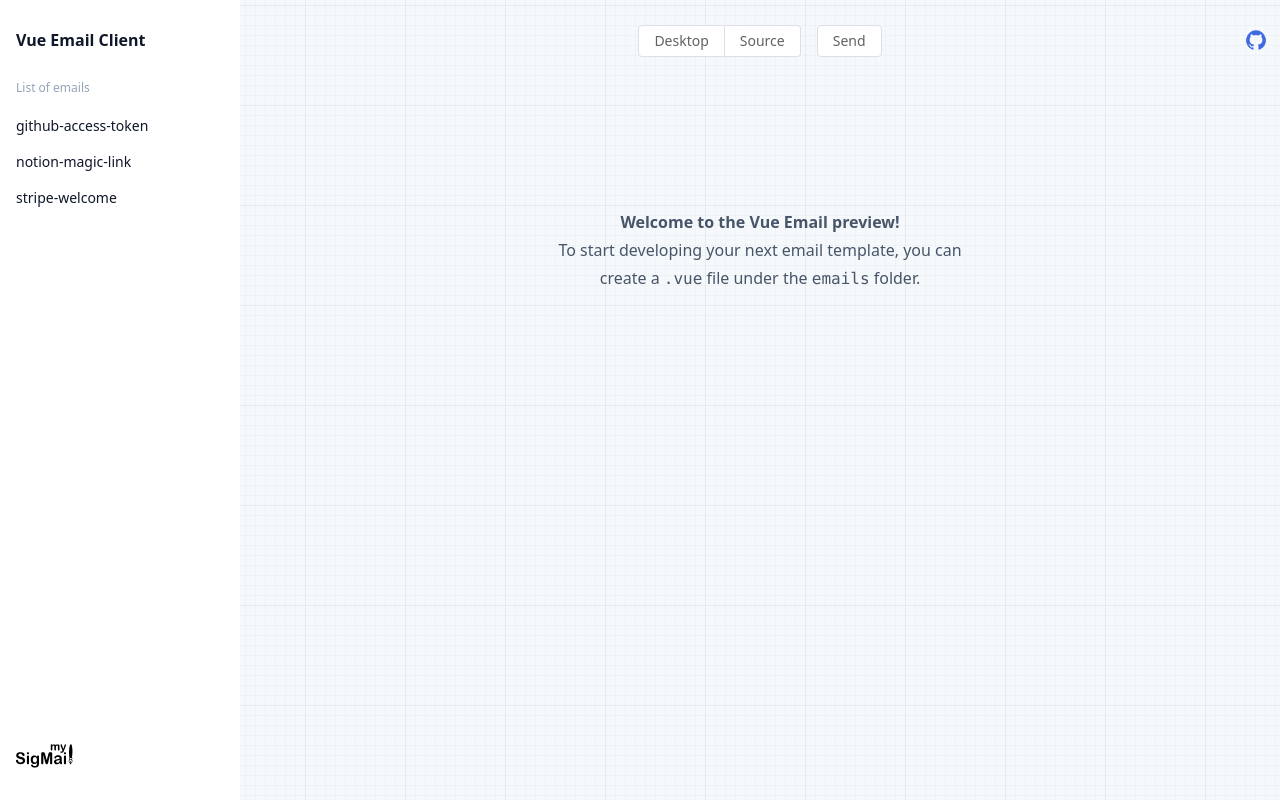
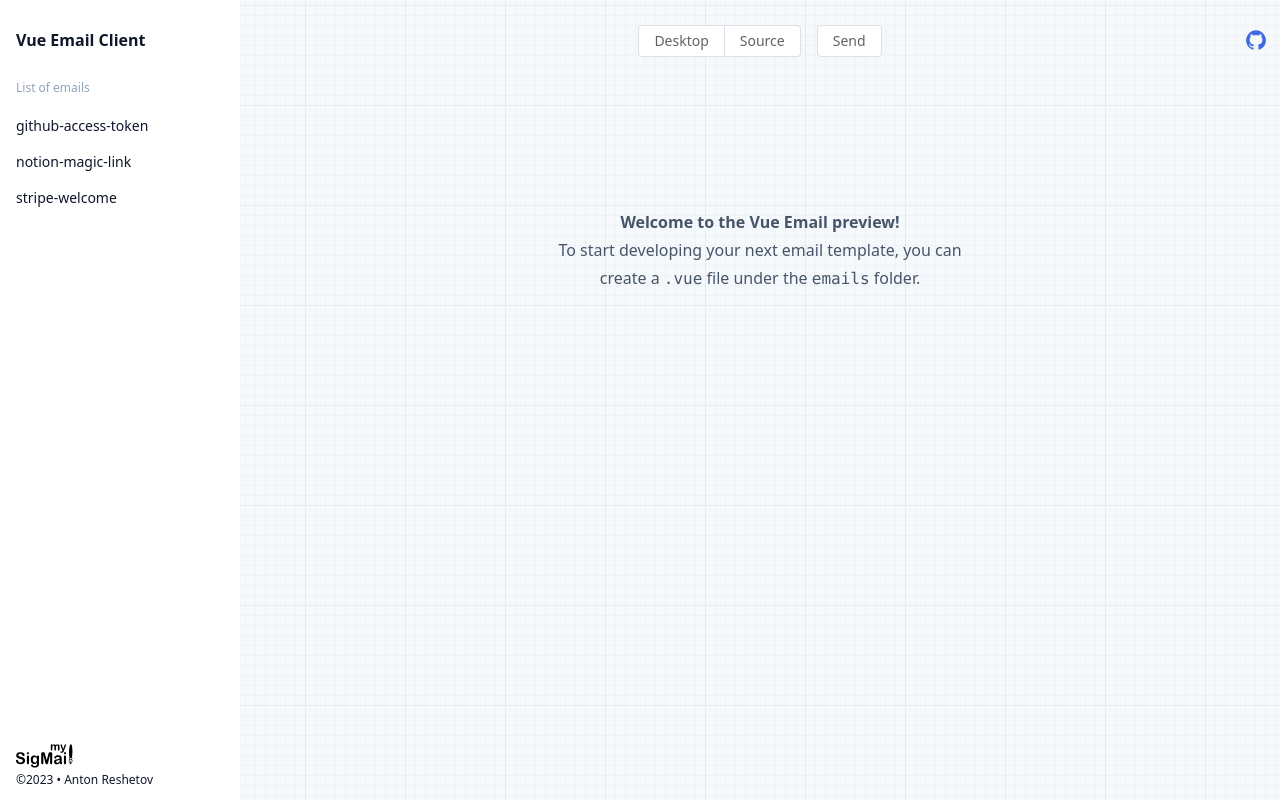
Before and after one commit to mysigmail/vue-email, a Nuxt app in the folder packages/client/: page / in a window 1280 px wide. Built offline with nearby package versions, Linux system fonts and the light colour scheme.

Commit message:
chore(client): add copyright

```diff
--- a/packages/client/layouts/default.vue
+++ b/packages/client/layouts/default.vue
@@ -14,6 +14,8 @@ const nav = Object.entries(files).map(([k, _]) => {
     name,
   }
 })
+
+const year = new Date().getFullYear()
 </script>
 
 <template>
@@ -44,6 +46,7 @@ const nav = Object.entries(files).map(([k, _]) => {
         <a href="https://mysigmail.com?ref=vue-email" target="_blank">
           <LogoSvg class="w-[60px]" :font-controlled="false" />
         </a>
+        <span class="text-xs _text-slate-400">©{{ year }} • Anton Reshetov</span>
       </div>
     </nav>
     <main class="container pl-60 m-auto h-[calc(100vh_-_5rem)]">
```
